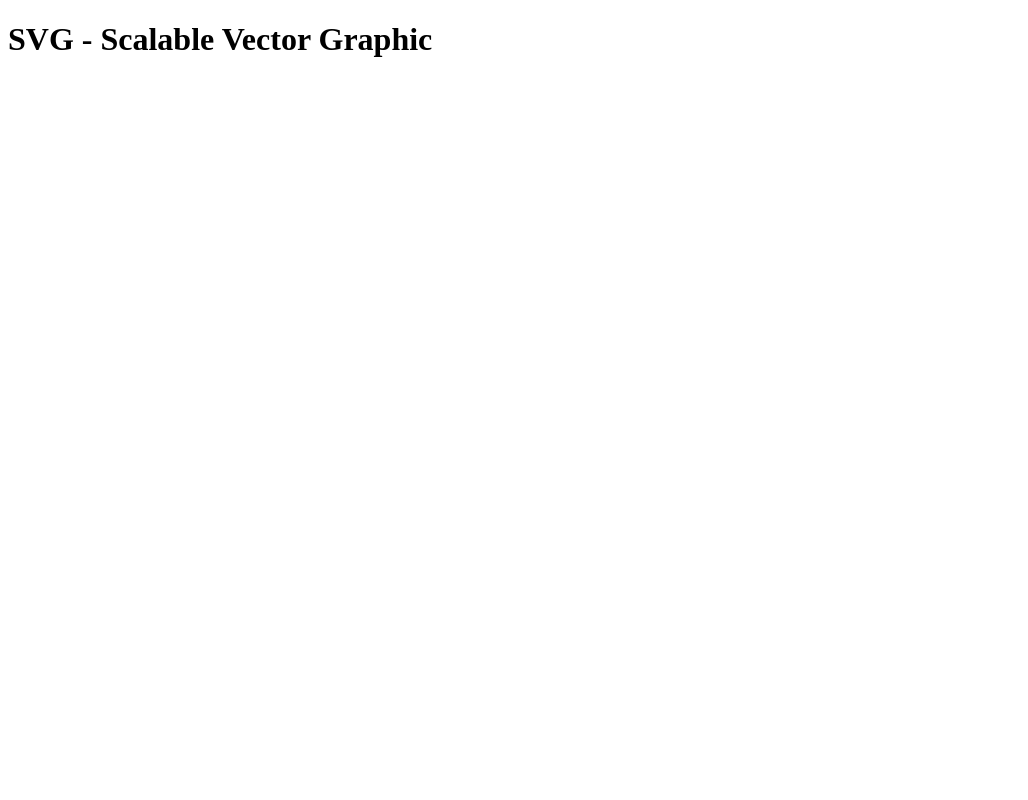
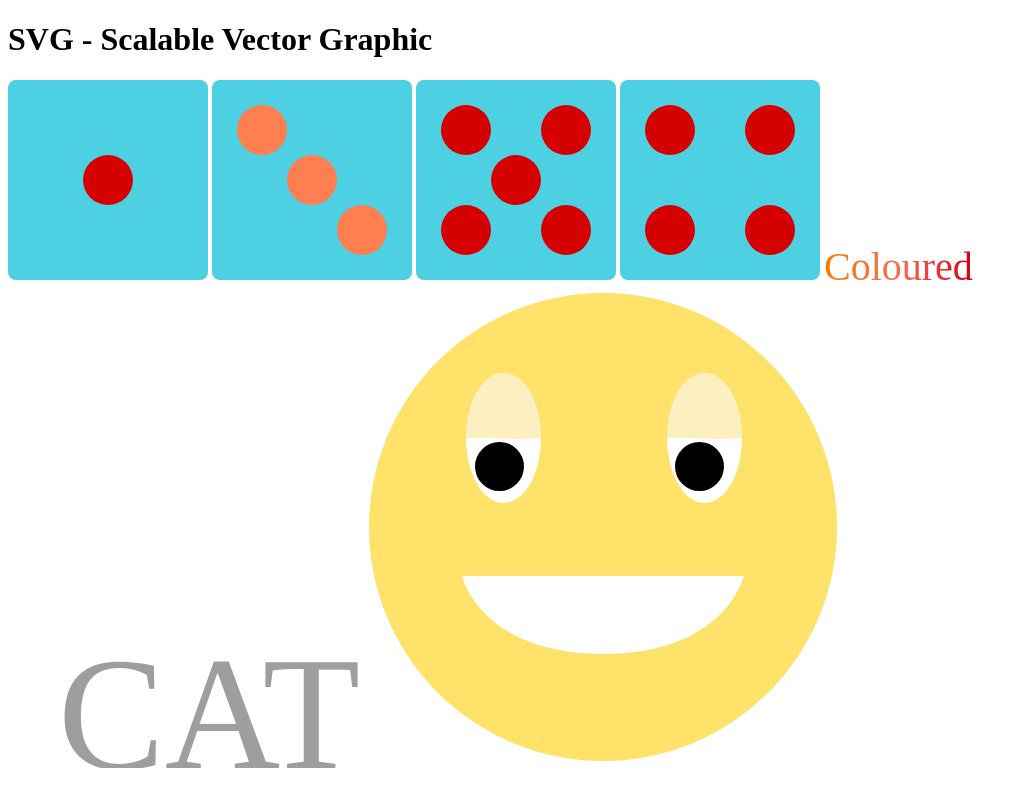
Before and after one commit to o0000003/mtm6201-week7, a plain HTML site: page index.html in a window 1280 px wide. Shown: the whole page, without its empty margins (0-1028 px from the left). Drawn offline with Linux system fonts and the light colour scheme; grey boxes are pictures that could not be loaded.

Commit message:
adding css

```diff
--- a/css/main.css
+++ b/css/main.css
@@ -0,0 +1,58 @@
+.dice circle{
+    fill: coral;
+    transition: all .5s;
+    transform-origin: center;
+}
+
+.dice:hover circle{
+    transform: scale(1.2);
+}
+
+.dice5 g{
+    transition: transform .3s;
+ transform-origin: center;
+}
+
+.dice5:hover g{
+    transform:scale(1.2);
+}
+
+.coloured{
+    font-size: 2.5rem;
+}
+
+.cats-text{
+    font-size: 10rem;
+    text-transform: uppercase;
+}
+
+.cls-1{
+    fill:#ffe269;
+}
+
+.cls-2{
+    fill:#fff;
+}
+
+.cls-3{
+    fill:#fcf0c0;
+}
+
+@keyframes move{
+    0%,100%{
+        transform: translateX(0);
+
+    }
+
+    50%{
+        transform: translateX(10px);
+    }
+}
+
+.pupil{
+    animation: move 1s infinite;
+}
+
+#smily:hover .pupil{
+    animation-play-state: paused;
+}
--- a/index.html
+++ b/index.html
@@ -10,6 +10,86 @@
 <body>
     <div class="container">
         <h1>SVG - Scalable Vector Graphic </h1>
+        <!-- we can add a .svg file using img tag -->
+        <img src="images/myfirst.svg" alt="square with a circle in middle ">
+        <!-- we can embed the svg code directly in the HTML -->
+        <svg version="1.1" xmlns="http://www.w3.org/2000/svg" width="200" height="200" viewBox="0 0 200 200" class="dice">
+<rect x="0" y="0" width="200" height="200" fill="#4dd0e1" rx="8" ry="8"/>
+<circle cx="100" cy="100" r="25" fill="#d50000"/>
+<circle cx="50" cy="50" r="25" fill="#d50000"/>
+<circle cx="150" cy="150" r="25" fill="#d50000"/>
+
+</svg>
+<!-- -----------------Dice with 5 dots using defs-------------------- -->
+<svg version="1.1" xmlns="http://www.w3.org/2000/svg" width="200" height="200"
+viewBox="0 0 200 200" class="dice5">
+<defs>
+    <rect x="0" y="0" width="200" height="200" fill="#4dd0e1" rx="8" ry="8" id="rect"/>
+    <circle r="25" fill="#d50000" id="point"/>
+</defs>
+<use xlink:href="#rect"></use>
+<g>
+    <use xlink:href="#point" x="50" y="50"></use>
+    <use xlink:href="#point" x="50" y="150"></use>
+    <use xlink:href="#point" x="150" y="150"></use>
+    <use xlink:href="#point" x="150" y="50"></use>
+    <use xlink:href="#point" x="100" y="100"></use>
+</g>
+
+
+
+</svg>
+
+<!-- Dice with 4 dots  -->
+<svg version="1.1" xmlns="http://www.w3.org/2000/svg" width="200" height="200"
+viewBox="0 0 200 200">
+<rect x="0" y="0" width="200" height="200" fill="#4dd0e1" rx="8" ry="8"/>
+<circle cx="50" cy="50" r="25" fill="#d50000" id="dot"/>
+
+<use xlink:href="#dot" x="100"></use>
+<use xlink:href="#dot" y="100"></use>
+<use xlink:href="#dot" x="100" y="100"></use>
+
+</svg>
+
+<!--  Gradient and Text -->
+<svg width="250" height="50"  viewBox="0 0 250 50">
+    <defs>
+        <linearGradient id="mygrad">
+            <stop offset="0%" stop-color="#f57c00"/>
+            <stop offset="50%" stop-color="#f57056"/>
+            <stop offset="100%" stop-color="#d50011"/>
+        </linearGradient>
+    </defs>
+    <text x="0" y="50" fill="url(#mygrad)" class="coloured">Coloured</text>
+</svg>
+
+<!-- svg pattern and text -->
+<svg width="350" height="150" viewBox="0 0 250 150">
+    <defs>
+        <pattern width="50" height="50" id="cat"
+        patternUnits="userSpaceOnUse">
+     <image xlink:href="https://everytexture.com/wp-content/uploads/2020/11/everytexture.com-stock-fabric-texture-00168.jpg" width="100"/>
+    </pattern>
+    </defs>
+    <text x="0" y="150" fill="url(#cat)" class="cats-text">Cats</text>
+</svg>
+
+<!-- smiley SVG file -->
+    <svg id="smily" xmlns="http://www.w3.org/2000/svg" viewBox="0 0 487 484" width="487" height="484">
+
+        <g id="face">
+          <circle class="cls-1" cx="241" cy="243" r="234" />
+        </g>
+        <path id="mouth" class="cls-2" d="M100,292H381.79s-18,78-140.9,78S100,292,100,292Z" />
+        <ellipse id="eye-l" class="cls-2" cx="141.5" cy="154" rx="37.5" ry="65" />
+        <ellipse id="eye-r" class="cls-2" cx="342.5" cy="154" rx="37.5" ry="65" />
+        <circle class="pupil" id="pupil-l" cx="137.5" cy="182.5" r="24.5" />
+        <circle class="pupil" id="pupil-r" cx="337.5" cy="182.5" r="24.5" />
+        <path id="eyelash-l" class="cls-3" d="M179,154c-37,2-37,0-75,0,0-35.9,16.79-65,37.5-65S179,118.1,179,154Z" />
+        <path id="eyelash-r" class="cls-3" d="M380,154c-37,2-37,0-75,0,0-35.9,16.79-65,37.5-65S380,118.1,380,154Z" />
+      </svg>
+
     </div>
 </body>
 </html>
```
Also changed, not shown: images/myfirst.svg (added), images/smily.svg (added), 2 other files.
